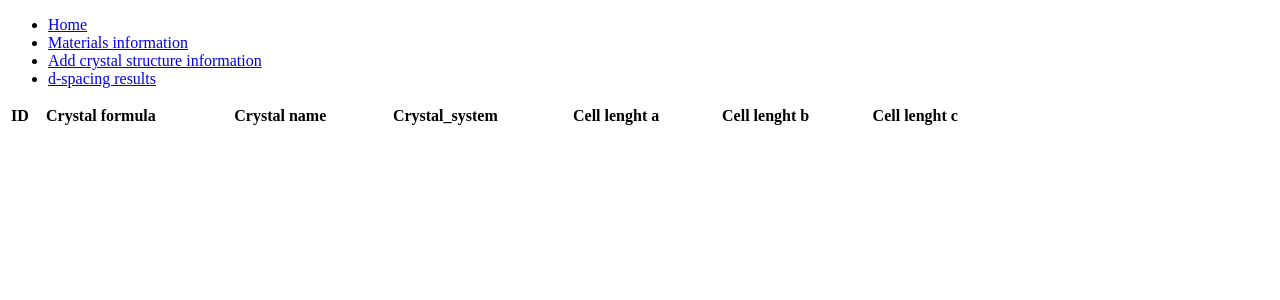
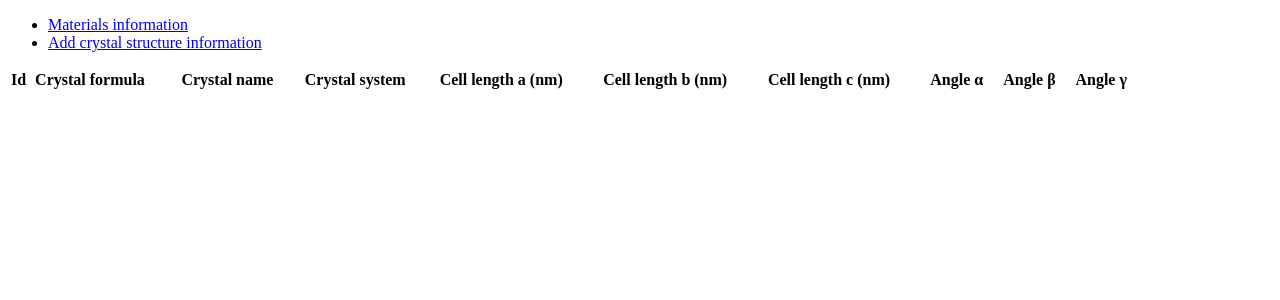
Before and after one commit to narendraraj/calc_django, a Django app: template calc/templates/dspacing/crystal_list.html in a window 1280 px wide. Shown: the top 300 px of the page. Run offline with Django 3.2, Linux system fonts and the light colour scheme; the template is opened without the code that fills it, so the values that code supplies are empty.

Commit message:
added navigation between pages and dynamicout put of resutls using id

```diff
--- a/calc/calc/urls.py
+++ b/calc/calc/urls.py
@@ -15,8 +15,10 @@ Including another URLconf
 """
 from django.contrib import admin
 from django.urls import include, path
+from django.conf import settings
+from django.conf.urls.static import static
 
 urlpatterns = [
     path('', include('d_spacing.urls')),
     path('admin/', admin.site.urls),
-]
+] + static(settings.STATIC_URL, document_root=settings.STATIC_ROOT) +  static(settings.MEDIA_URL, document_root=settings.MEDIA_ROOT)
--- a/calc/d_spacing/models.py
+++ b/calc/d_spacing/models.py
@@ -11,9 +11,9 @@ class CrystalData(models.Model):
     cell_lenght_a = models.DecimalField(max_digits = 8, decimal_places = 4, blank = True, null = True)
     cell_lenght_b = models.DecimalField(max_digits = 8, decimal_places = 4, blank = True, null = True)
     cell_lenght_c = models.DecimalField(max_digits = 8, decimal_places = 4, blank = True, null = True)
-    cell_angle_alpha = models.DecimalField(max_digits = 8, decimal_places = 4, blank = True, null = True)
-    cell_angle_beta = models.DecimalField(max_digits = 8, decimal_places = 4, blank = True, null = True)
-    cell_angle_gamma = models.DecimalField(max_digits = 8, decimal_places = 4, blank = True, null = True)
+    cell_angle_alpha = models.DecimalField(max_digits = 8, decimal_places = 2, blank = True, null = True)
+    cell_angle_beta = models.DecimalField(max_digits = 8, decimal_places = 2, blank = True, null = True)
+    cell_angle_gamma = models.DecimalField(max_digits = 8, decimal_places = 2, blank = True, null = True)
 
     # space_group_name = models.CharField(null = True, max_length=25)
     # space_group_IT_number   = models.IntegerField(null=True)
--- a/calc/d_spacing/urls.py
+++ b/calc/d_spacing/urls.py
@@ -7,6 +7,7 @@ urlpatterns = [
     path('', views.home_view, name='home'),
     path('list/', views.list_view, name='list'),
     path('list/<int:crystal_id>/', views.result_hkl_view_by_id, name='list'),
+    # path('list/<str:crystal_formula>/', views.result_hkl_view_by_id, name='list'),
     path('hkl-crystal/', views.hkl_crystal_view, name='hkl-crystal'),
 
     path('home/', views.home_view, name='home'),
--- a/calc/templates/dspacing/crystal_list.html
+++ b/calc/templates/dspacing/crystal_list.html
@@ -8,27 +8,38 @@
 
 <!-- {{object_list|linenumbers}} -->
 
-<table style="width:80%" >
-    <td><b> ID </b></td>
-    <td><b> Crystal formula </b> </td>
-    <td><b> Crystal name </b></td>
-    <td><b> Crystal_system </b> </td>
-    <td><b> Cell lenght a </b></td>
-    <td><b> Cell lenght b </b></td>
-    <td><b> Cell lenght c </b></td>
+<table style="width:90%">
+    <tr>
+        <td><b> Id </b></td>
+        <td><b> Crystal formula </b> </td>
+        <td><b> Crystal name </b></td>
+        <td><b> Crystal system </b> </td>
+        <td><b> Cell length a (nm) </b></td>
+        <td><b> Cell length b (nm) </b></td>
+        <td><b> Cell length c (nm)</b></td>
+        <td><b> Angle &alpha; </b></td>
+        <td><b> Angle &beta; </b></td>
+        <td><b> Angle &gamma; </b></td>
 
+    </tr>
 
     {% for instance in object_list %}
     <tr>
-        <td>{{ instance.id }}</td>
+        <td><a href="{{ instance.id }}">{{ instance.id }}</a></td>
+        <!-- <td><a href="{{ instance.crystal_formula }}">{{ instance.crystal_formula }}</a></td> -->
         <td>{{ instance.crystal_formula }}</td>
         <td>{{ instance.crystal_name }}</td>
         <td>{{ instance.crystal_system }}</td>
         <td>{{ instance.cell_lenght_a}}</td>
         <td>{{ instance.cell_lenght_b}}</td>
         <td>{{ instance.cell_lenght_c}}</td>
+        <td>{{instance.cell_angle_alpha}}</td>
+        <td>{{instance.cell_angle_beta}}</td>
+        <td>{{instance.cell_angle_gamma}}</td>
+
+
+
     </tr>
-
 
     {% endfor %}
 
@@ -36,4 +47,4 @@
 
 <!-- http://127.0.0.1:8000/detail-view?id=1 -->
 
-    {% endblock  %}
+{% endblock  %}
--- a/calc/templates/dspacing/navbar.html
+++ b/calc/templates/dspacing/navbar.html
@@ -1,9 +1,9 @@
 <nav>
     <ul>
-        <li><a href="/home/">Home</a></li>
+        <!-- <li><a href="/home/">Home</a></li> -->
         <li><a href="/list/">Materials information</a></li>
         <li><a href="/forms/">Add crystal structure information</a></li>
-        <li><a href="/hkl-crystal/"> d-spacing results</a></li>
+        <!-- <li><a href="/hkl-crystal/"> d-spacing results</a></li> -->
     </ul>
 </nav>
 
```
Also changed, not shown: calc/calc/settings.py (+13 -1 lines), calc/d_spacing/views.py (+7 -0 lines), calc/templates/dspacing/hkl_crystal.html (+5 -4 lines), calc/db.sqlite3.
